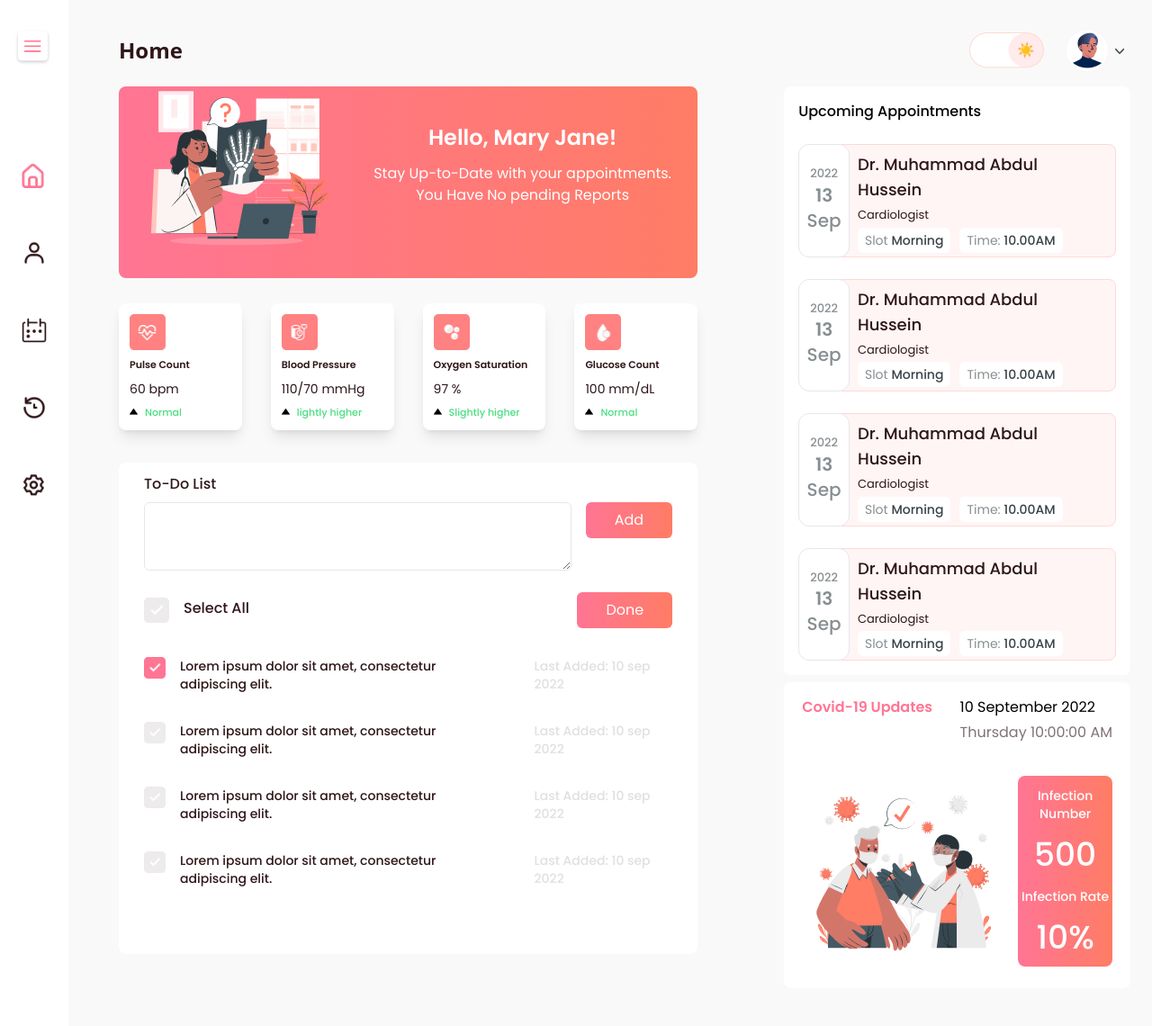
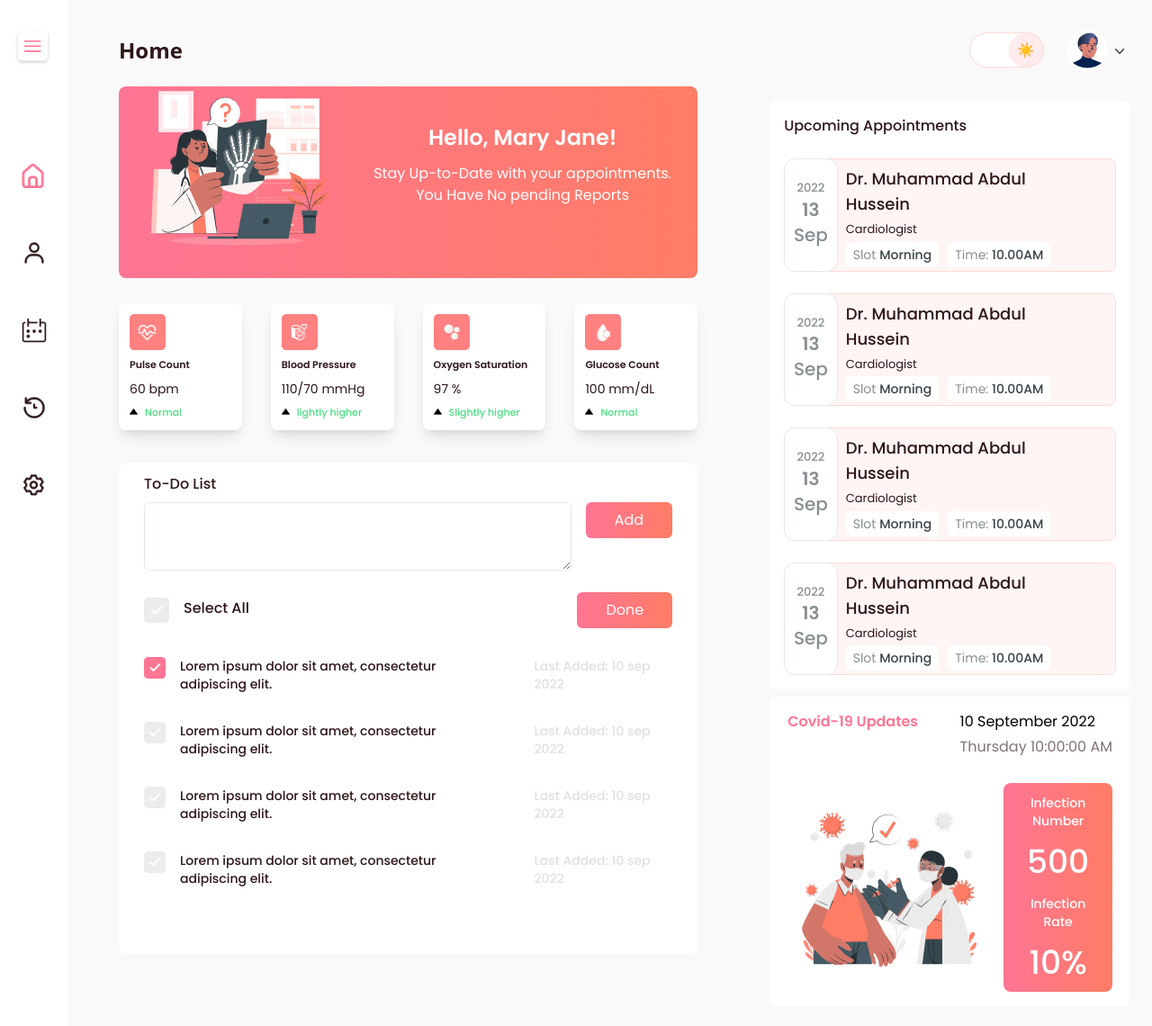
Before and after one commit to habiburrahman26/landing-page, a React (Create React App) app: page / in a window 1280 px wide. Shown: the top 1140 px of the page at 90% size. Built offline with nearby package versions, Linux system fonts and the light colour scheme.

Commit message:
covid responsive done

```diff
--- a/src/components/pages/Home/CovidUpdates.js
+++ b/src/components/pages/Home/CovidUpdates.js
@@ -23,8 +23,8 @@ const CovidUpdates = ({ darkMode }) => {
       </div>
       <div className="flex flex-col items-center md:flex-row gap-3 pt-7">
         <img src={covidImage} alt="covid" className="w-[228px] h-[228px]" />
-        <div className="bg-gradient-to-r from-hotpink to-orange w-full rounded-lg flex flex-col py-3 justify-center items-center">
-          <div className="text-white font-medium">
+        <div className="bg-gradient-to-r from-hotpink to-orange w-full rounded-lg flex flex-col py-3 justify-center items-center  md:justify-between md:flex-row text-white font-medium md:px-4 text-center">
+          <div>
             <div className="text-center flex flex-col gap-4 mb-4">
               <p className="text-sm">Infection Number </p>
               <p className="text-4xl ">500</p>
@@ -33,6 +33,8 @@ const CovidUpdates = ({ darkMode }) => {
               <p className="text-sm">Infection Rate </p>
               <p className="text-4xl ">10%</p>
             </div>
+          </div>
+          <div>
             <div className="text-center lg:hidden flex flex-col gap-4 mb-4">
               <p className="text-sm">Total Infection</p>
               <p className="text-4xl ">500,000</p>
--- a/src/components/pages/Home/Home.js
+++ b/src/components/pages/Home/Home.js
@@ -41,8 +41,8 @@ const Home = () => {
           darkMode ? 'bg-gradient-to-r from-darkMode1 to-darkMode2' : 'bg-light'
         }`}
       >
-        <div className="grid-rows-2 grid grid-cols-1 md:grid-cols-5 xl:grid-cols-5 lg:gap-2 xl:gap-16 2xl:gap-40 pt-0 md:pt-4">
-          <div className="md:col-span-5 lg:col-span-3 xl:col-span-3 md:mr-5 mr-0">
+        <div className="grid grid-cols-1 md:grid-cols-5 xl:grid-cols-5 lg:gap-2 xl:gap-16 2xl:gap-40 pt-0 md:pt-4">
+          <div className="md:row-start-1 md:row-end-2 md:col-span-5 lg:col-span-3 xl:col-span-3 md:mr-5 mr-0">
             <div className="pb-10 lg:h-[213px] bg-gradient-to-r from-hotpink to-orange px-4 md:rounded-lg flex flex-col items-center md:flex-row md:justify-between md:items-center gap-8 md:gap-6">
               <img
                 src={sample}
@@ -99,17 +99,23 @@ const Home = () => {
                 condition="Normal"
               />
             </div>
-            {/* Todo lo=ist */}
+            {/* Todo list */}
             <TodoList darkMode={darkMode} />
           </div>
           {/* upcomming appoinment */}
-          <section className="md:col-span-5 lg:col-span-2 mx-3 mt-4 md:mt-0 lg:mr-6 lg:h-[570px]">
+          <section className="md:col-span-5 lg:col-span-2 mx-3 mt-4 md:-ml-1 md:mr-4 md:mt-4 lg:mr-6">
             <div
               className={`p-4 rounded-lg ${
                 darkMode ? 'bg-darkMode3' : 'bg-white'
               }`}
             >
-              <p className="font-medium font-poppins">Upcoming Appointments</p>
+              <p
+                className={`font-medium font-poppins ${
+                  darkMode ? 'text-darkModeText' : 'text-lightDark'
+                }`}
+              >
+                Upcoming Appointments
+              </p>
               <UpcommingAppoinment darkMode={darkMode} />
               <UpcommingAppoinment darkMode={darkMode} />
               <UpcommingAppoinment darkMode={darkMode} />
@@ -118,7 +124,6 @@ const Home = () => {
             <CovidUpdates darkMode={darkMode} />
           </section>
         </div>
-        {/* <div className="hidden grid grid-cols-2 lg:grid-cols-4 gap-8 w-[718px] pt-7"></div> */}
       </div>
     </>
   );
--- a/src/components/pages/Home/SideBar.js
+++ b/src/components/pages/Home/SideBar.js
@@ -16,7 +16,7 @@ import darkUser from '../../../assets/icon/darkUser.png';
 const SideBar = ({ changeShowHandler, showSideBar, darkMode }) => {
   return (
     <div
-      className={` h-screen  px-6 fixed top-0 ${
+      className={`z-50 h-screen  px-6 fixed top-0 ${
         showSideBar
           ? 'w-[264px] bg-white'
           : 'w-[76px] bg-transparent overflow-hidden'
--- a/src/components/pages/Home/TodoList.js
+++ b/src/components/pages/Home/TodoList.js
@@ -7,7 +7,7 @@ import small from '../../../assets/icon/small.png';
 const TodoList = ({ darkMode }) => {
   return (
     <section
-      className={` mt-9 mx-3 px-3 md:mx-0 py-4 lg:py-0 lg:px-7 lg:pb-[74px] rounded-lg pt-4 ${
+      className={`md:row-start-2 md:row-end-3 mt-9 mx-3 px-3 md:mx-0 py-4 lg:py-0 lg:px-7 lg:pb-[74px] rounded-lg pt-4 z-10 ${
         darkMode ? 'bg-darkMode3' : 'bg-white'
       }`}
     >
@@ -21,7 +21,7 @@ const TodoList = ({ darkMode }) => {
       <div className="flex justify-between pb-6 relative">
         <textarea
           type="text"
-          className={`border rounded-md w-full lg:w-[596px] h-[76px] ${
+          className={`z-10 border rounded-md w-full lg:w-[596px] h-[76px] ${
             darkMode ? 'bg-darkInput' : 'bg-white'
           }`}
         ></textarea>
--- a/src/components/pages/Home/UpcommingAppoinment.js
+++ b/src/components/pages/Home/UpcommingAppoinment.js
@@ -2,8 +2,8 @@ import React from 'react';
 
 const UpcommingAppoinment = ({ darkMode }) => {
   return (
-    <div className={`flex flex-col gap-6`}>
-      <div className="text-darkText flex justify-center pt-6 relative">
+    <div className='flex flex-col gap-6'>
+      <div className="text-darkText flex justify-center pt-6 z-10 relative">
         <div className='w-[48px] lg:w-[63px]  bg-white pb-1  text-darkText rounded-xl border border-["#EDEBEB"] flex flex-col items-center justify-center -mr-4 z-10'>
           <p className="font-medium text-[10px] lg:text-[13px] opacity-60">
             2022
```
